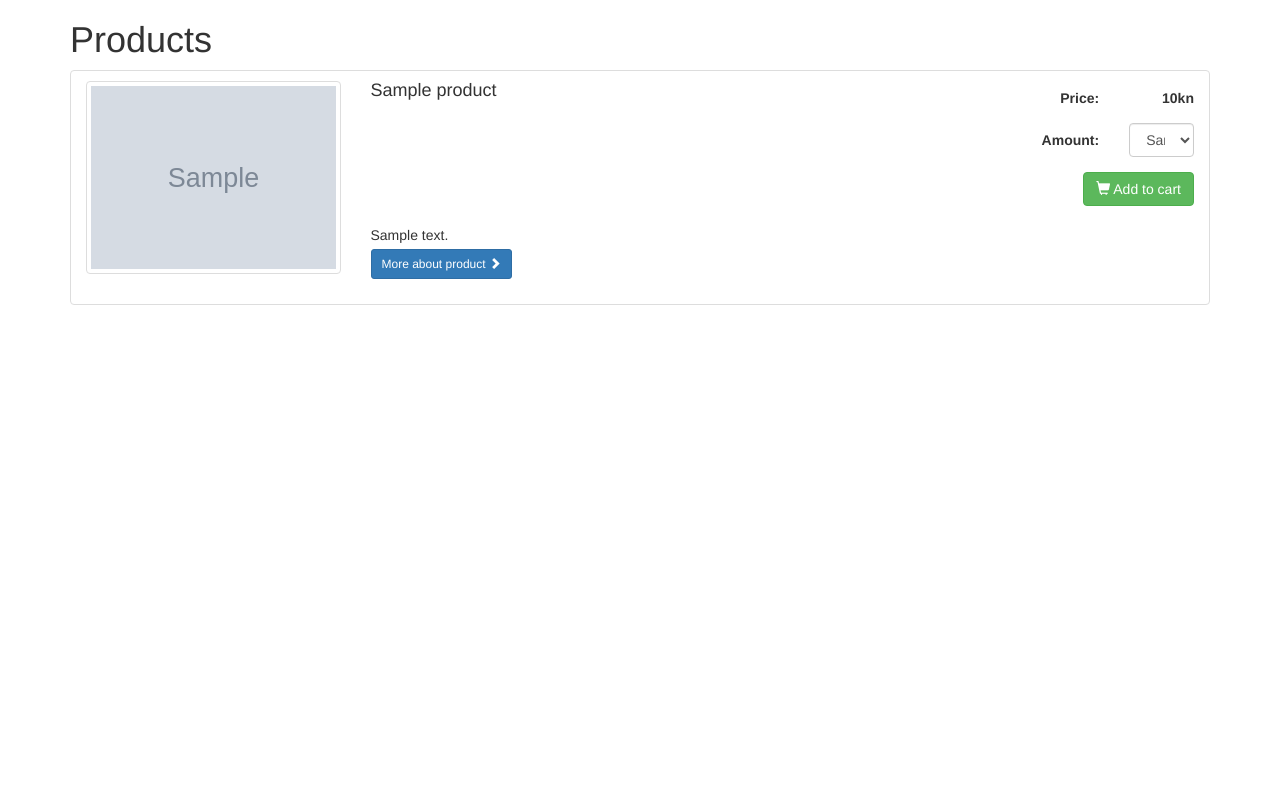
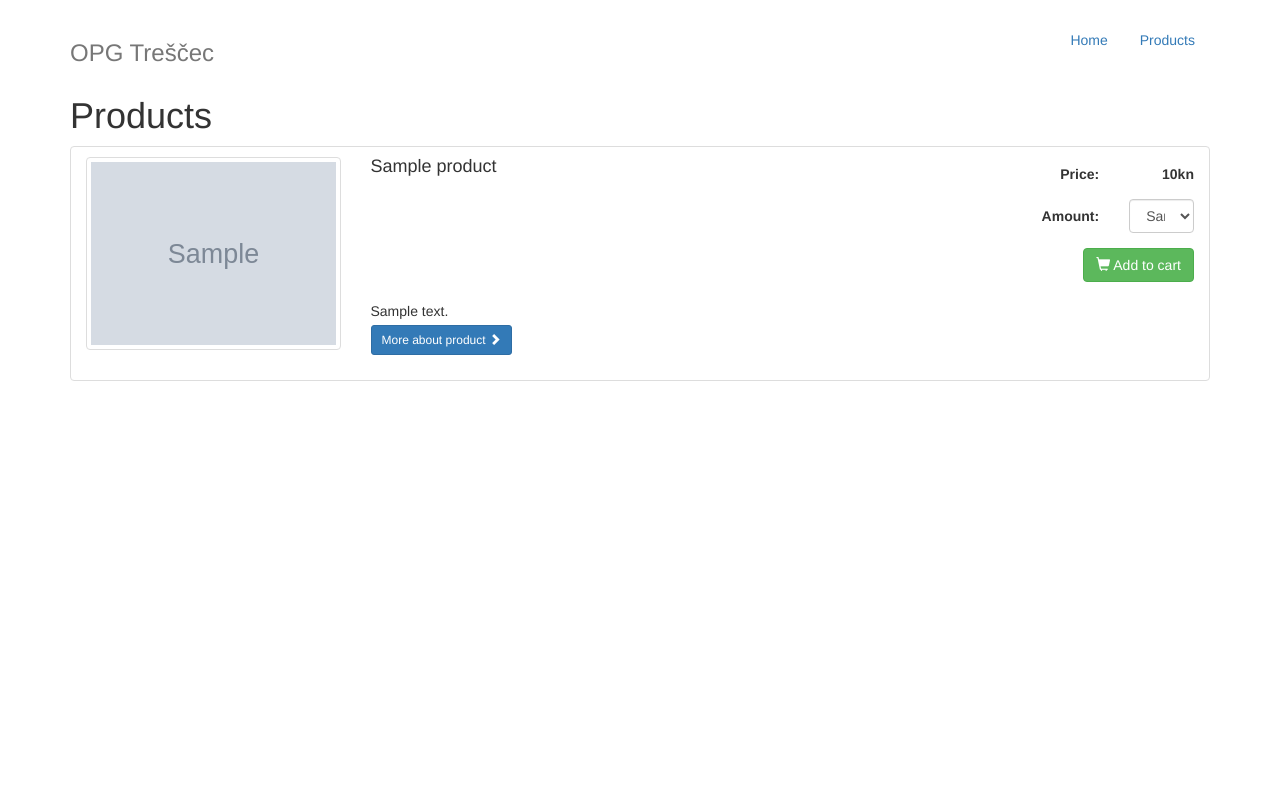
Before and after one commit to ntuckovic/trescec, a Django app: template templates/products/product_list.html in a window 1280 px wide. Run offline with Django 3.2, Linux system fonts and the light colour scheme; the template is opened without the code that fills it: most values are stand-ins (such as "Sample title", 1, 10 or a date in 2020); grey boxes marked "Sample" are stand-in pictures; some libraries are stand-ins or nearby versions.

Commit message:
navigacija i polako html struktura

```diff
--- /dev/null
+++ b/core/views/mixins/__init__.py
@@ -0,0 +1,3 @@
+# -*- coding: utf-8 -*-
+
+from navigationmixin import NavigationMixin
--- a/products/urls.py
+++ b/products/urls.py
@@ -7,6 +7,6 @@ from django.conf.urls import url
 from .views import ProductListView, ProductDetailView
 
 urlpatterns = [
-    url(r'^$', ProductListView.as_view(), name='product-list'),
-    url(r'^(?P<pk>[0-9]+)$', ProductDetailView.as_view(), name='product-detail')
+    url(r'^$', ProductListView.as_view(), name='product_list'),
+    url(r'^(?P<pk>[0-9]+)$', ProductDetailView.as_view(), name='product_detail')
 ]
--- a/products/views.py
+++ b/products/views.py
@@ -4,11 +4,13 @@ from __future__ import unicode_literals
 
 from django.views.generic import ListView, DetailView
 
+from core.views.mixins import NavigationMixin
 from .models import Product
 
 
-class ProductMixin(object):
+class ProductMixin(NavigationMixin, object):
     model = Product
+    nav_item = 'product'
 
     def get_queryset(self):
         qs = super(ProductMixin, self).get_queryset()
--- a/templates/master.html
+++ b/templates/master.html
@@ -1,4 +1,6 @@
 {% load static %}
+
+{% load i18n %}
 
 <html>
 
@@ -22,6 +24,21 @@
 
     <body>
         <div class="container">
+            {% block header %}
+                <div class="header clearfix">
+                    <nav>
+                        <ul class="nav nav-pills pull-right">
+                            <li role="presentation" class="{% if nav_item == 'home' %}active{% endif %}">
+                                <a href="#">{% trans "Home" %}</a>
+                            </li>
+                            <li role="presentation" class="{% if nav_item == 'product' %}active{% endif %}">
+                                <a href="{% url 'products:product_list' %}">{% trans "Products" %}</a>
+                            </li>
+                        </ul>
+                    </nav>
+                    <h3 class="text-muted">OPG Treščec</h3>
+                </div>
+            {% endblock header %}
             {% block main %}
                 <div id="app" />
                 <script src="{% static "public/bundle.js" %}" type="text/javascript"></script>
--- a/templates/products/product_list.html
+++ b/templates/products/product_list.html
@@ -64,7 +64,7 @@
                                             </div>
                                         </div>
                                         <p class="list-group-item-text mb5">{{ product.short_description|safe }}</p>
-                                        <a href="#" class="btn btn-primary btn-sm">
+                                        <a href="{% url 'products:product_detail' product.id %}" class="btn btn-primary btn-sm">
                                             {% trans "More about product" %}
                                             <span class="glyphicon glyphicon-chevron-right"></span>
                                         </a>
@@ -72,7 +72,6 @@
                                 </div>
                             </div>
                         </div>
-                      </a>
                     </div>
                 {% empty %}
                     <div class="list-group-item">
--- a/trescec/static/dev/sass/custom.scss
+++ b/trescec/static/dev/sass/custom.scss
@@ -68,3 +68,8 @@ $values: map-get($helper_classes, values);
         }
     }
 }
+
+body {
+    padding-top: 20px;
+    padding-bottom: 20px;
+}
--- a/trescec/static/public/css/style.css
+++ b/trescec/static/public/css/style.css
@@ -398,4 +398,8 @@
   padding-right: 50px !important;
   padding-left: 50px !important; }
 
+body {
+  padding-top: 20px;
+  padding-bottom: 20px; }
+
 /*# sourceMappingURL=style.css.map*/
```
Also changed, not shown: core/views/mixins/navigationmixin.py (added, +14 -0 lines), templates/products/product_detail.html (+50 -1 lines), core/views/__init__.py (added), 2 other files.
